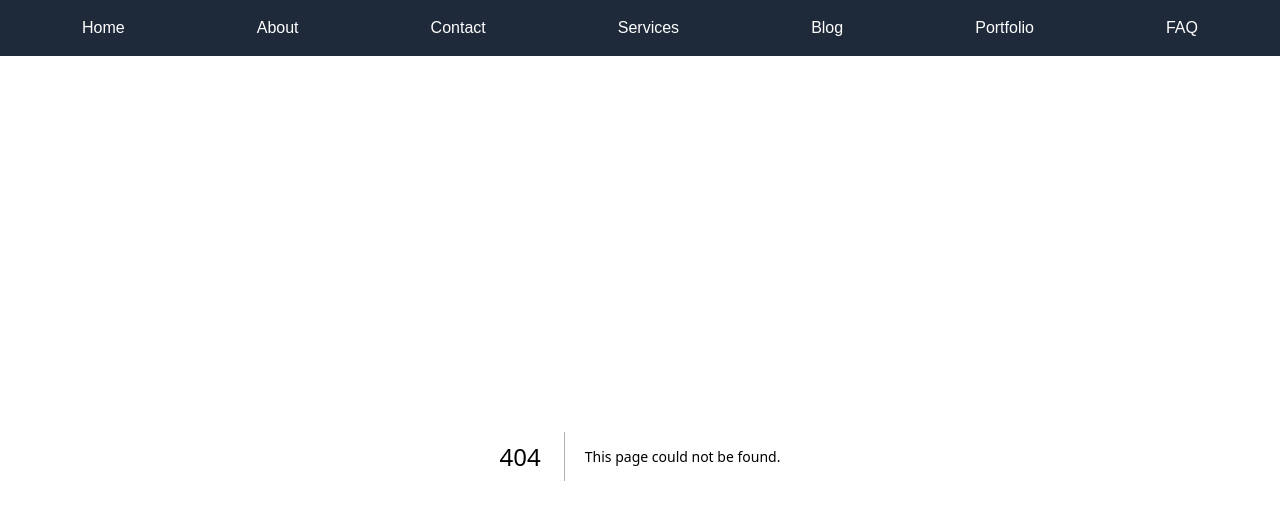
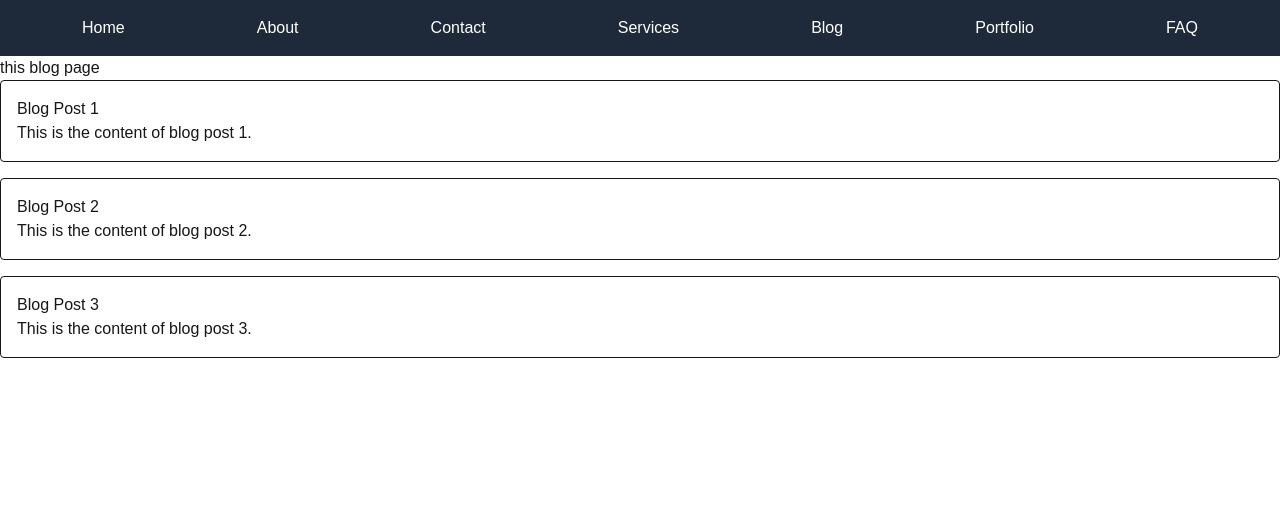
Before and after one commit to mdsamiulislam54/Next.js-Explorer-, a Next.js app: page /blog in a window 1280 px wide. Before the commit this address had no page. Shown: the top 520 px of the page. Built offline with nearby package versions, Linux system fonts and the light colour scheme.

Commit message:
basic dynamic routing stype with next js

```diff
--- /dev/null
+++ b/src/app/blog/[id]/page.jsx
@@ -0,0 +1,14 @@
+import React from 'react'
+
+const page = ({params}) => {
+    const { id } = params;
+  return (
+    <div>
+        <h1>Blog Post {id}</h1>
+        <p>This is the content for blog post {id}.</p>
+        <p>More details about blog post {id} will go here.</p>
+    </div>
+  )
+}
+
+export default page
--- /dev/null
+++ b/src/app/blog/page.jsx
@@ -0,0 +1,40 @@
+import Link from "next/link";
+import React from "react";
+
+const page = () => {
+  const blogs = [
+    {
+      id: 1,
+      title: "Blog Post 1",
+      content: "This is the content of blog post 1.",
+    },
+    {
+      id: 2,
+      title: "Blog Post 2",
+      content: "This is the content of blog post 2.",
+    },
+    {
+      id: 3,
+      title: "Blog Post 3",
+      content: "This   is the content of blog post 3.",
+    },
+  ];
+  return (
+    <div>
+      <p> this blog page</p>
+
+      <ul>
+        {blogs.map((blog) => (
+          <Link href={`/blog/${blog.id}`} key={blog.id}>
+            <li key={blog.id} className="mb-4 p-4 border rounded">
+              <h2>{blog.title}</h2>
+              <p>{blog.content}</p>
+            </li>
+          </Link>
+        ))}
+      </ul>
+    </div>
+  );
+};
+
+export default page;
```
